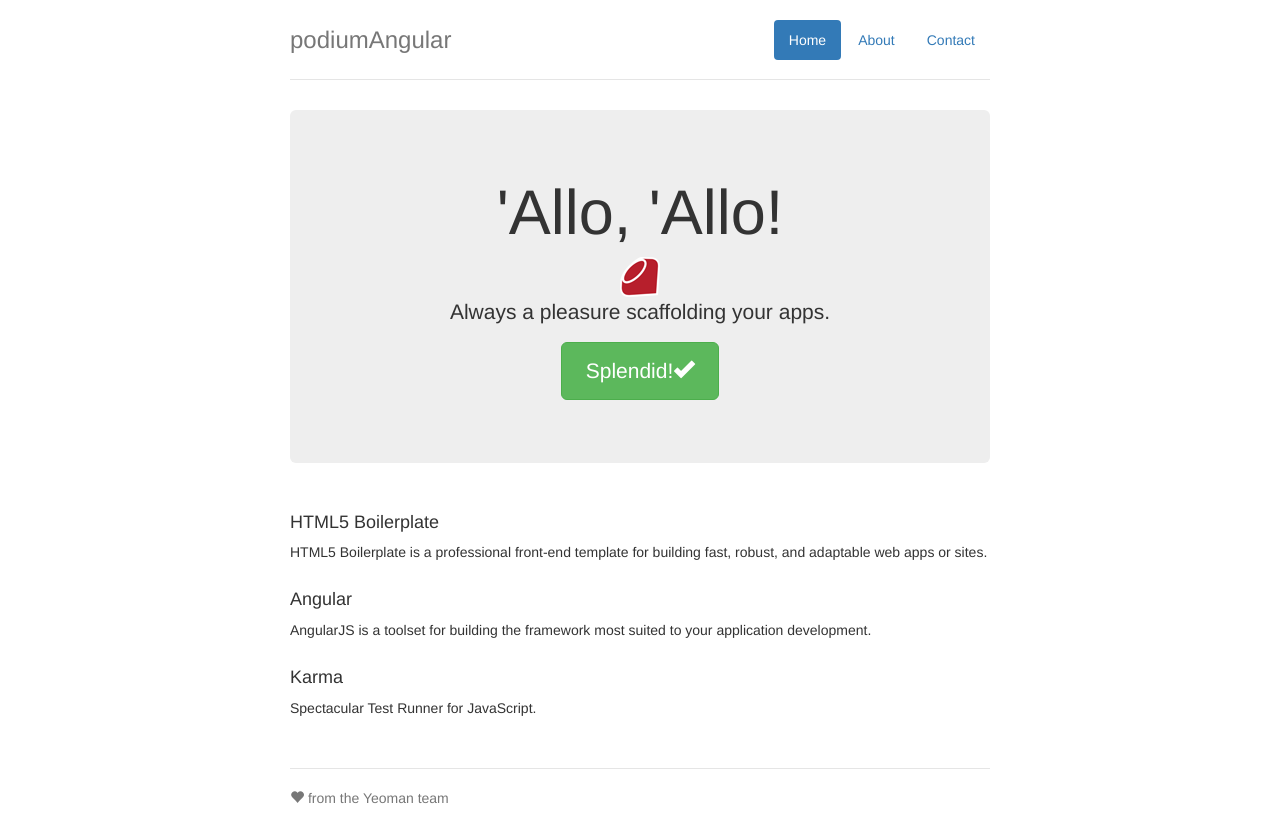
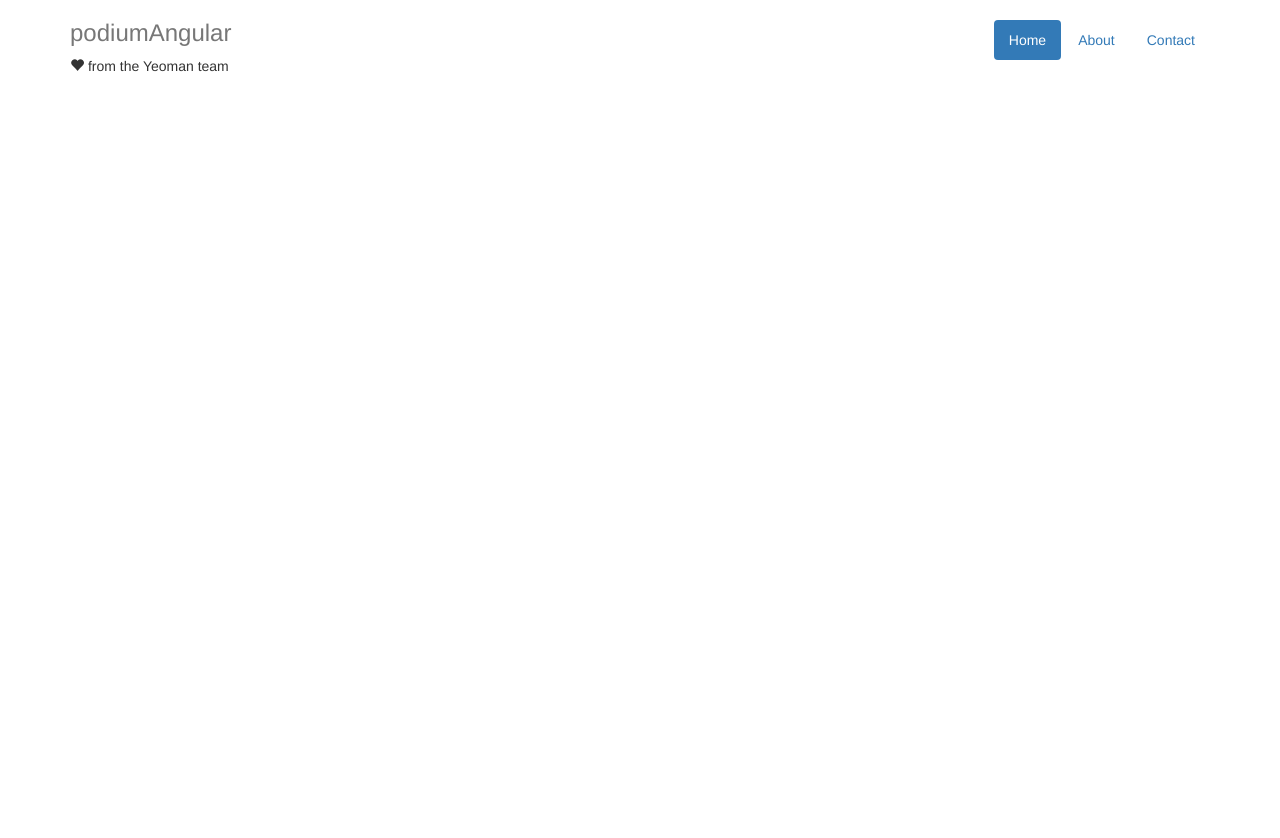
Before and after one commit to quantumjockey/podium-angular, a website: page app/index.html in a window 1280 px wide. After the commit the page ends 800 px from the top, so only its background shows below. Drawn offline with nearby package versions, Linux system fonts and the light colour scheme; some packages are replaced by stand-ins of ours; files that its build step writes are made by us from their sources.

Commit message:
Removed sample scripts and markup.

```diff
--- a/app/app.js
+++ b/app/app.js
@@ -18,16 +18,5 @@
     'ngTouch'
   ])
   .config(function ($routeProvider) {
-    $routeProvider
-      .when('/', {
-        templateUrl: 'views/main.html',
-        controller: 'MainCtrl'
-      })
-      .when('/about', {
-        templateUrl: 'views/about.html',
-        controller: 'AboutCtrl'
-      })
-      .otherwise({
-        redirectTo: '/'
-      });
+
   });
--- a/app/index.html
+++ b/app/index.html
@@ -12,7 +12,7 @@
     <!-- endbower -->
     <!-- endbuild -->
     <!-- build:css(.tmp) styles/main.css -->
-    <link rel="stylesheet" href="styles/main.css">
+
     <!-- endbuild -->
   </head>
   <body ng-app="podiumAngularApp">
@@ -71,9 +71,7 @@
     <!-- endbuild -->
 
         <!-- build:js({.tmp,app}) scripts/scripts.js -->
-        <script src="scripts/app.js"></script>
-        <script src="scripts/controllers/main.js"></script>
-        <script src="scripts/controllers/about.js"></script>
+        <script src="app.js"></script>
         <!-- endbuild -->
 </body>
 </html>
--- a/app/scripts/controllers/about.js
+++ /dev/null
@@ -1,17 +0,0 @@
-'use strict';
-
-/**
- * @ngdoc function
- * @name podiumAngularApp.controller:AboutCtrl
- * @description
- * # AboutCtrl
- * Controller of the podiumAngularApp
- */
-angular.module('podiumAngularApp')
-  .controller('AboutCtrl', function ($scope) {
-    $scope.awesomeThings = [
-      'HTML5 Boilerplate',
-      'AngularJS',
-      'Karma'
-    ];
-  });
--- a/app/scripts/controllers/main.js
+++ /dev/null
@@ -1,17 +0,0 @@
-'use strict';
-
-/**
- * @ngdoc function
- * @name podiumAngularApp.controller:MainCtrl
- * @description
- * # MainCtrl
- * Controller of the podiumAngularApp
- */
-angular.module('podiumAngularApp')
-  .controller('MainCtrl', function ($scope) {
-    $scope.awesomeThings = [
-      'HTML5 Boilerplate',
-      'AngularJS',
-      'Karma'
-    ];
-  });
--- a/app/styles/main.css
+++ /dev/null
@@ -1,79 +0,0 @@
-/* Space out content a bit */
-body {
-  padding-top: 20px;
-  padding-bottom: 20px;
-}
-
-/* Everything but the jumbotron gets side spacing for mobile first views */
-.header,
-.marketing,
-.footer {
-  padding-left: 15px;
-  padding-right: 15px;
-}
-
-/* Custom page header */
-.header {
-  border-bottom: 1px solid #e5e5e5;
-}
-/* Make the masthead heading the same height as the navigation */
-.header h3 {
-  margin-top: 0;
-  margin-bottom: 0;
-  line-height: 40px;
-  padding-bottom: 19px;
-}
-
-/* Custom page footer */
-.footer {
-  padding-top: 19px;
-  color: #777;
-  border-top: 1px solid #e5e5e5;
-}
-
-/* Customize container */
-@media (min-width: 768px) {
-  .container {
-    max-width: 730px;
-  }
-}
-.container-narrow > hr {
-  margin: 30px 0;
-}
-
-/* Main marketing message and sign up button */
-.jumbotron {
-  text-align: center;
-  border-bottom: 1px solid #e5e5e5;
-}
-.jumbotron .btn {
-  font-size: 21px;
-  padding: 14px 24px;
-}
-
-/* Supporting marketing content */
-.marketing {
-  margin: 40px 0;
-}
-.marketing p + h4 {
-  margin-top: 28px;
-}
-
-/* Responsive: Portrait tablets and up */
-@media screen and (min-width: 768px) {
-  /* Remove the padding we set earlier */
-  .header,
-  .marketing,
-  .footer {
-    padding-left: 0;
-    padding-right: 0;
-  }
-  /* Space out the masthead */
-  .header {
-    margin-bottom: 30px;
-  }
-  /* Remove the bottom border on the jumbotron for visual effect */
-  .jumbotron {
-    border-bottom: 0;
-  }
-}
--- a/app/views/main.html
+++ /dev/null
@@ -1,23 +0,0 @@
-<div class="jumbotron">
-  <h1>'Allo, 'Allo!</h1>
-  <p class="lead">
-    <img src="images/yeoman.png" alt="I'm Yeoman"><br>
-    Always a pleasure scaffolding your apps.
-  </p>
-  <p><a class="btn btn-lg btn-success" ng-href="#">Splendid!<span class="glyphicon glyphicon-ok"></span></a></p>
-</div>
-
-<div class="row marketing">
-  <h4>HTML5 Boilerplate</h4>
-  <p>
-    HTML5 Boilerplate is a professional front-end template for building fast, robust, and adaptable web apps or sites.
-  </p>
-
-  <h4>Angular</h4>
-  <p>
-    AngularJS is a toolset for building the framework most suited to your application development.
-  </p>
-
-  <h4>Karma</h4>
-  <p>Spectacular Test Runner for JavaScript.</p>
-</div>
```
Also changed, not shown: app/views/about.html (deleted, +0 -1 lines).
